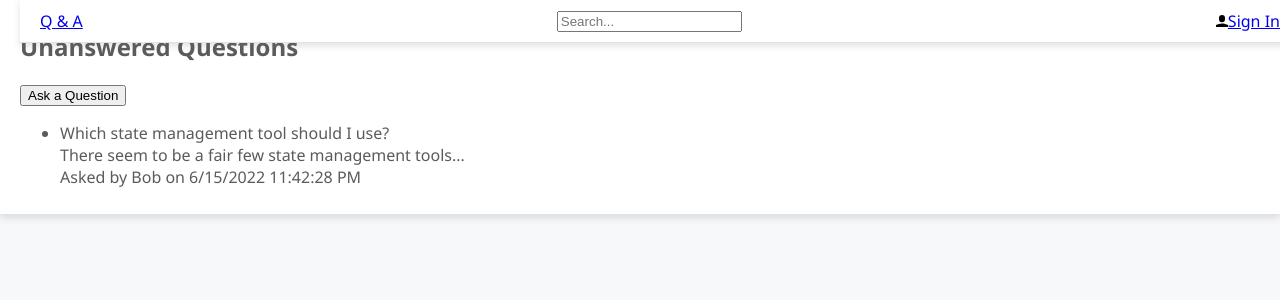
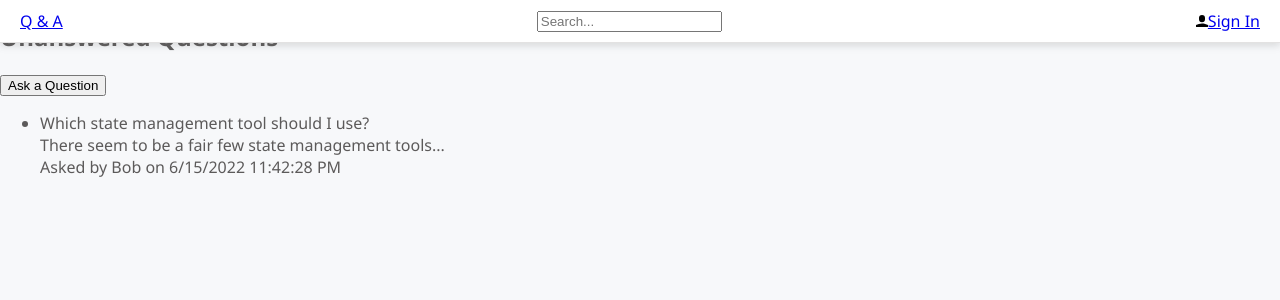
Before and after one commit to msenor/QandA, a React (Create React App) app in the folder frontend/: page / in a window 1280 px wide. Shown: the top 300 px of the page. Built offline with nearby package versions, Linux system fonts and the light colour scheme.

Commit message:
Style components with CSS modules

```diff
--- a/frontend/src/App.tsx
+++ b/frontend/src/App.tsx
@@ -1,11 +1,11 @@
 import React from 'react';
-import './App.css';
+import styles from './App.module.css';
 import { Header } from './Header';
 import { HomePage } from './HomePage';
 
 function App() {
   return (
-    <div className="container">
+    <div className={styles.container}>
       <Header />
       <HomePage />
     </div>
--- a/frontend/src/Header.tsx
+++ b/frontend/src/Header.tsx
@@ -1,6 +1,6 @@
 import React from 'react';
 import { UserIcon } from './Icons';
-import './Header.css';
+import styles from './Header.module.css';
 
 export const Header = () => {
   const handleSearchInputChange = (e: React.ChangeEvent<HTMLInputElement>) => {
@@ -8,7 +8,7 @@
   };
 
   return (
-    <div className="container">
+    <div className={styles.container}>
       <a href="./">Q & A</a>
       <input
         type="text"
```
Also changed, not shown: frontend/src/App.module.css (renamed from frontend/src/App.css), frontend/src/Header.module.css (renamed from frontend/src/Header.css).
